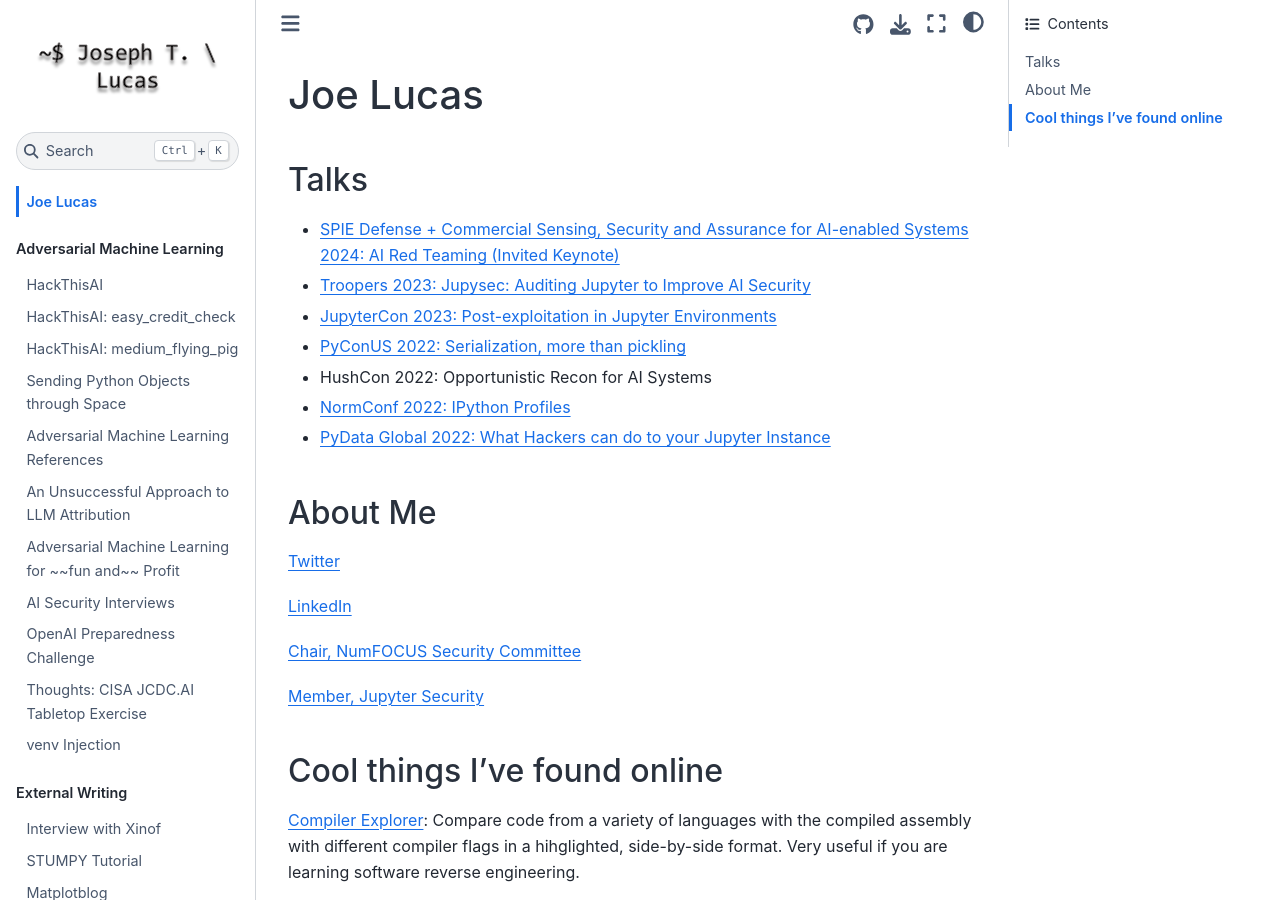
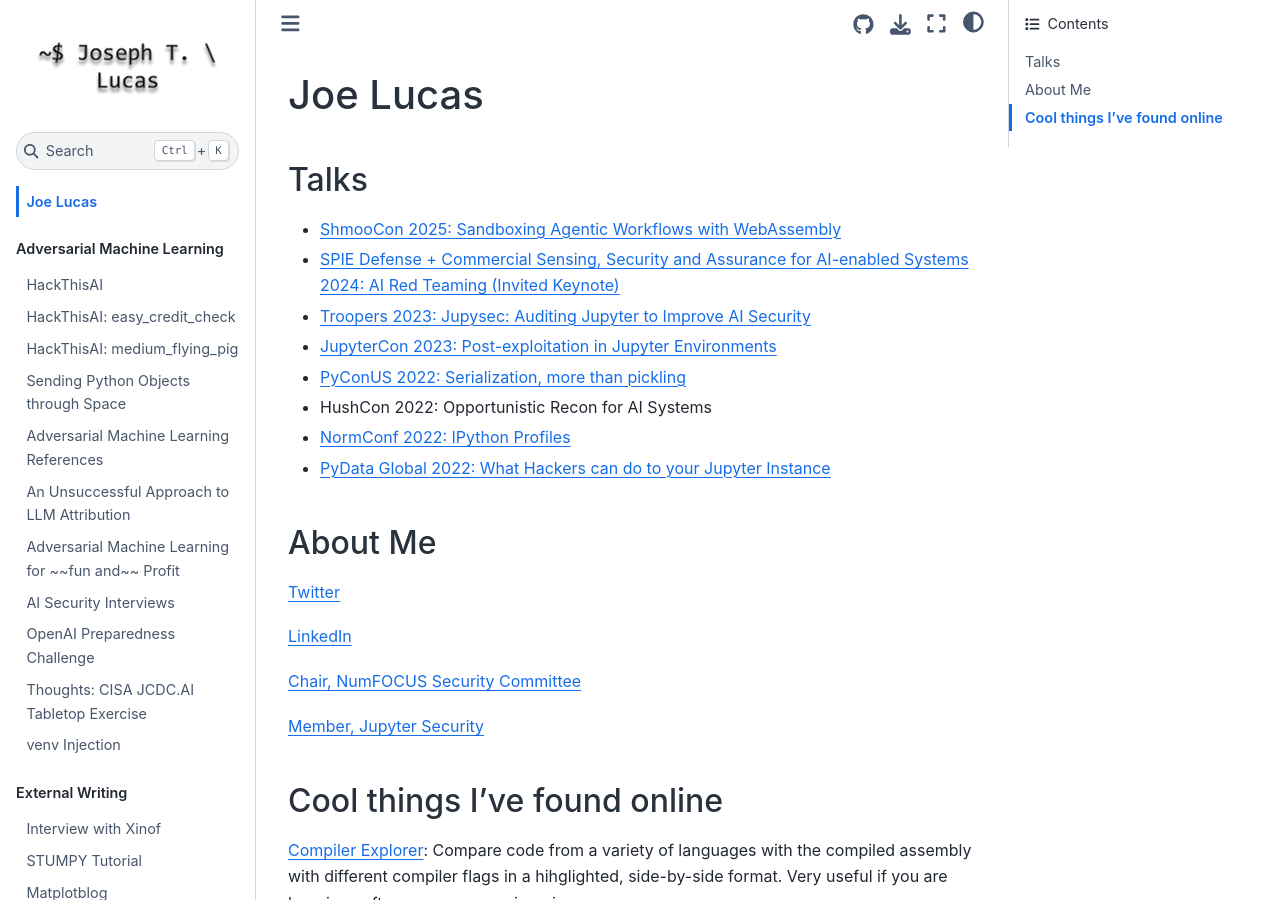
Before and after one commit to JosephTLucas/blog, a Jupyter Book: the page built from intro.md, in a window 1280 px wide and 900 px high. Built offline with Jupyter Book 1.0.4 settings and Sphinx 7.4.7 and the Sphinx Book theme 1.1.4, drawn with Linux system fonts in a browser that asks for light colours.

Commit message:
Update intro.md

```diff
--- a/intro.md
+++ b/intro.md
@@ -2,6 +2,7 @@
 
 ## Talks
 
+- [ShmooCon 2025: Sandboxing Agentic Workflows with WebAssembly](https://www.youtube.com/watch?v=-_jUZBMeU5w&t=18649s)
 - [SPIE Defense + Commercial Sensing, Security and Assurance for AI-enabled Systems 2024: AI Red Teaming (Invited Keynote)](https://github.com/JosephTLucas/talks/blob/master/SPIE-DefenseCommercialSensing-AssuranceSecurityForAIEnabledSystems.pdf)
 - [Troopers 2023: Jupysec: Auditing Jupyter to Improve AI Security](https://youtu.be/7HpuPmNLYjk)
 - [JupyterCon 2023: Post-exploitation in Jupyter Environments](https://youtu.be/EujDolCutI8)
```
